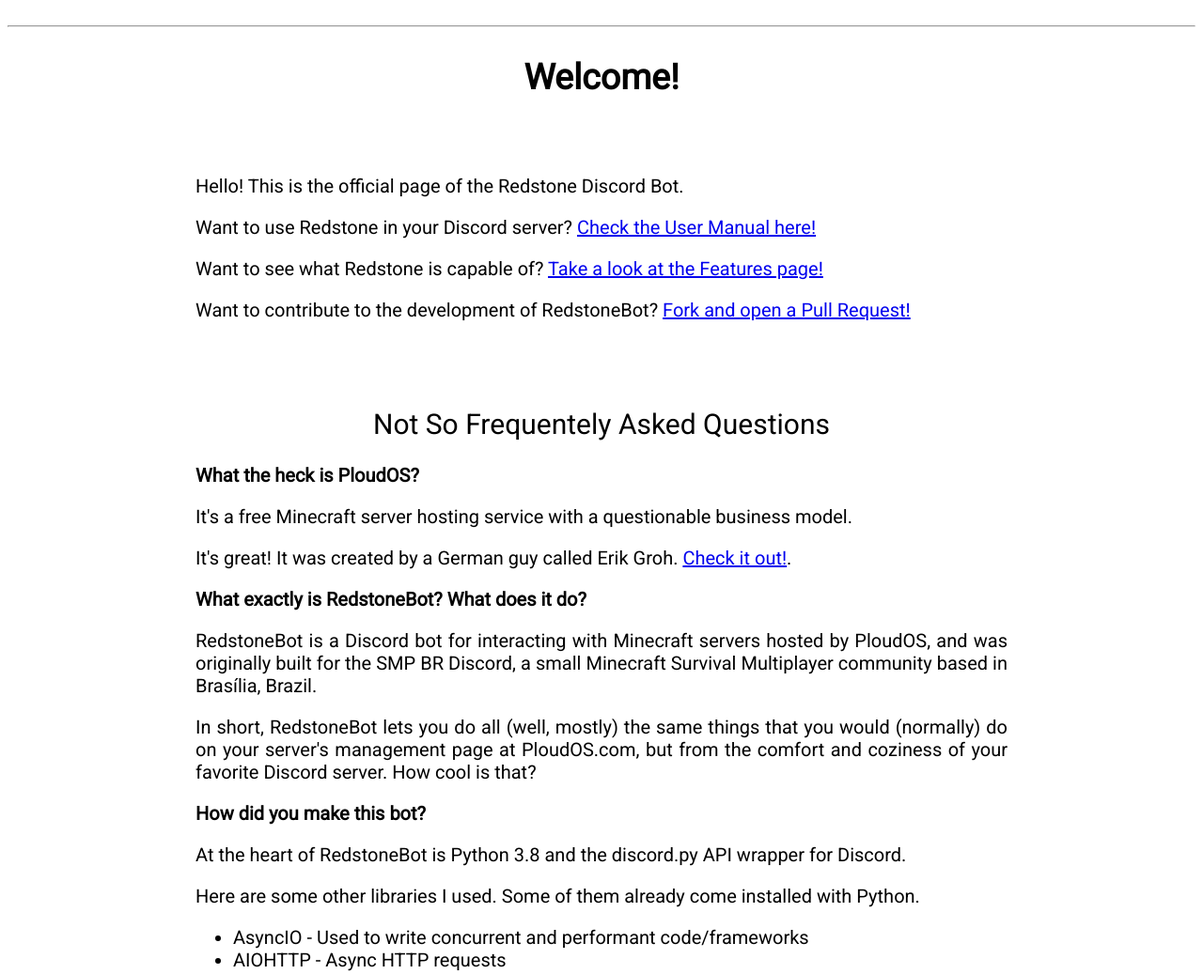
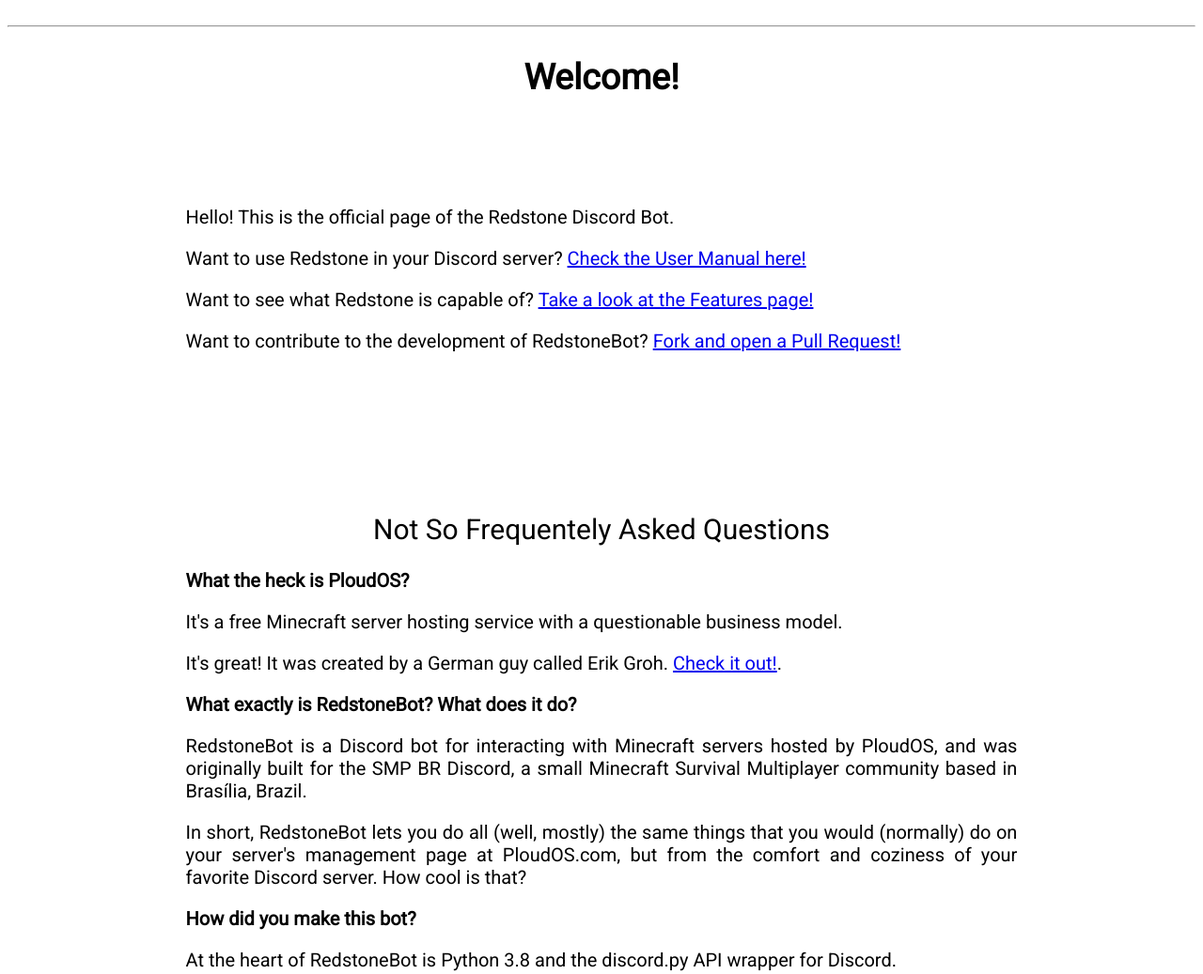
Before and after one commit to ChromeUniverse/RedstoneBot, a plain HTML site: page docs/index.html in a window 1280 px wide. Shown: the part 160-1197 px from the top of the page at 94% size. Drawn offline with Linux system fonts and the light colour scheme.

Commit message:
Improved padding

```diff
--- a/docs/index.html
+++ b/docs/index.html
@@ -29,9 +29,9 @@
 		text-align: justify;
 		text-justify: inter-word;
 
-		padding-top: 30px;
-	  padding-right: 200px;
-	  padding-left: 200px;
+		padding-top: 5%;
+		padding-left: 15%;
+		padding-right: 15%;
   }
 
   div.NSFAQ{
@@ -42,9 +42,9 @@
     text-align: justify;
     text-justify: inter-word;
 
-	  padding-right: 200px;
-	  padding-bottom: 30px;
-	  padding-left: 200px;
+		padding-top: 10%;
+		padding-left: 15%;
+		padding-right: 15%;
 	}
 
   h2{
@@ -83,11 +83,8 @@
     <p>Want to use Redstone in your Discord server? <a href="/RedstoneBot/manual">Check the User Manual here!</a></p>
     <p>Want to see what Redstone is capable of? <a href="/RedstoneBot/features">Take a look at the Features page!</a></p>
     <p>Want to contribute to the development of RedstoneBot? <a href="https://github.com/ChromeUniverse/RedstoneBot">Fork and open a Pull Request!</a></p>
+	</div>
 
-    <br>
-    <br>
-
-	</div>
 
   <div class="NSFAQ">
     <h2>Not So Frequentely Asked Questions</h2>
```
Also changed, not shown: docs/manual.html (+4 -4 lines).
